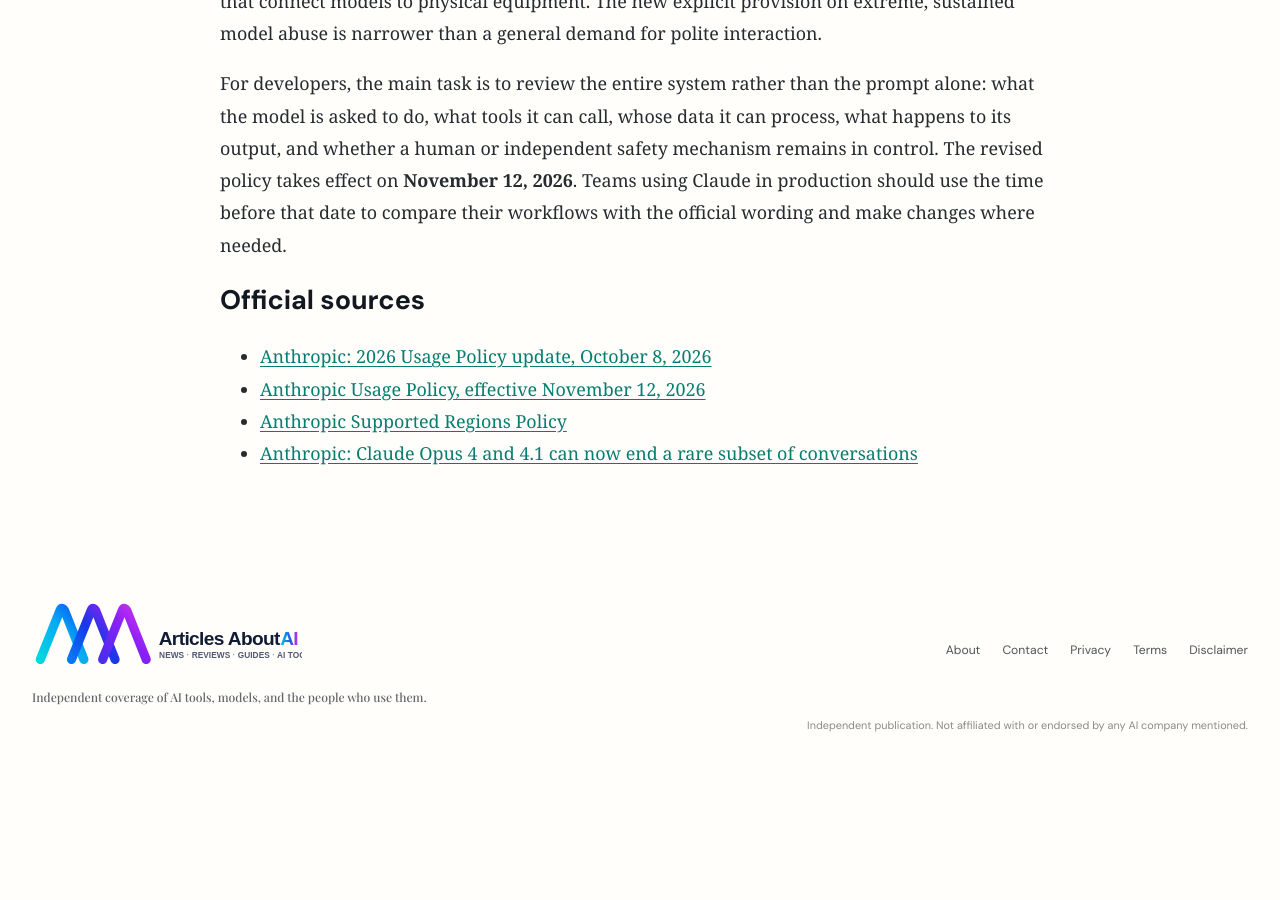
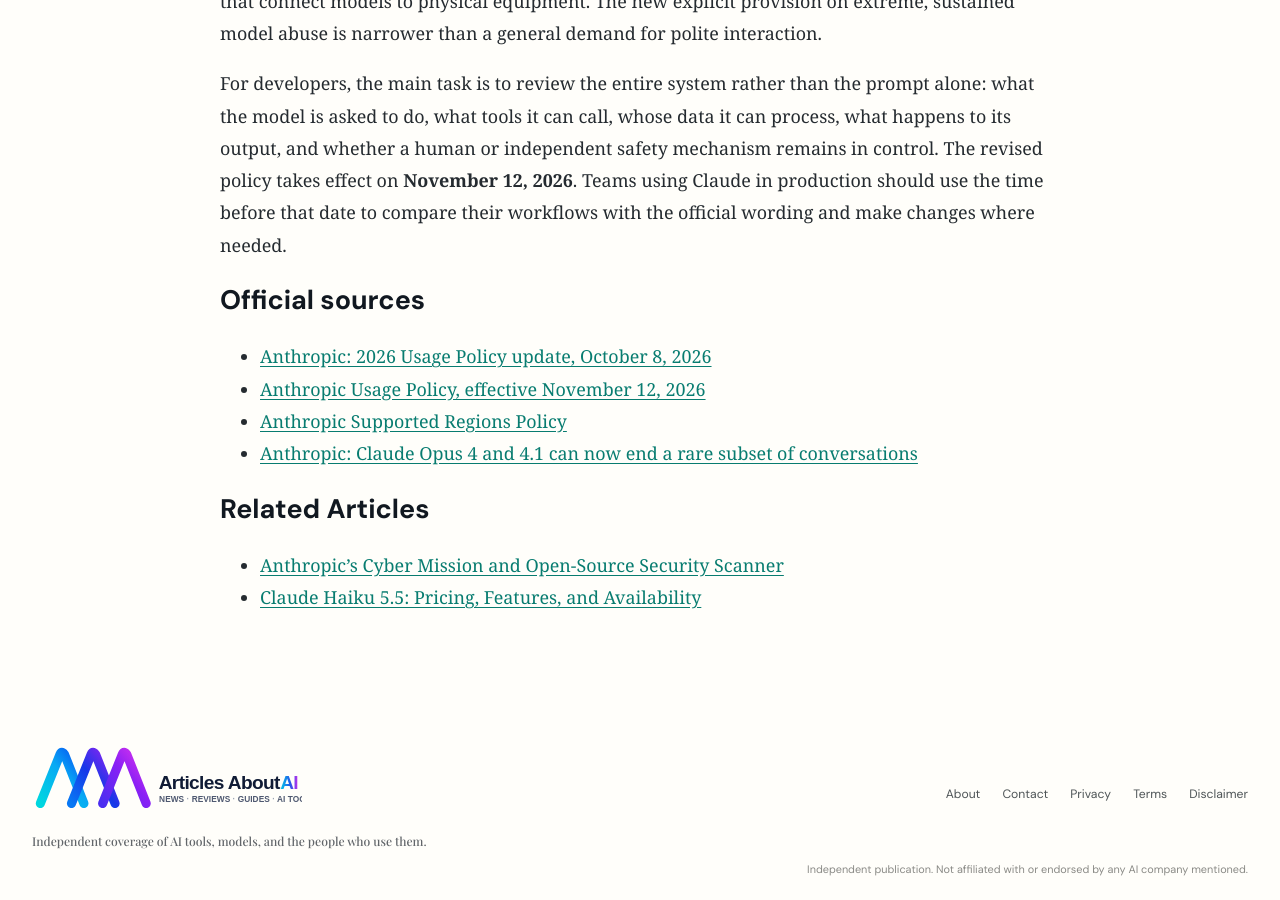
Before and after one commit to todaysnewsai/ChatGPTScope, a Jekyll site: the page built from _posts/2026-10-10-anthropic-usage-policy-update-november-2026.md, in a window 1280 px wide and 900 px high, scrolled down 12130 px. Built offline with Jekyll 4.4.1, drawn with Linux system fonts in a browser that asks for light colours; before the commit the page ends 12886 px from its top, so only the background shows below that.

Commit message:
Add relevant internal links to article

```diff
--- a/_posts/2026-10-10-anthropic-usage-policy-update-november-2026.md
+++ b/_posts/2026-10-10-anthropic-usage-policy-update-november-2026.md
@@ -162,3 +162,8 @@
 - [Anthropic Usage Policy, effective November 12, 2026](https://www.anthropic.com/legal/aup)
 - [Anthropic Supported Regions Policy](https://www.anthropic.com/supported-countries)
 - [Anthropic: Claude Opus 4 and 4.1 can now end a rare subset of conversations](https://www.anthropic.com/research/end-subset-conversations)
+
+## Related Articles
+
+- [Anthropic’s Cyber Mission and Open-Source Security Scanner](https://articlesaboutai.com/news/2026/10/09/anthropic-cyber-mission-oss-scanner/)
+- [Claude Haiku 5.5: Pricing, Features, and Availability](https://articlesaboutai.com/news/2026/10/10/claude-haiku-5-5-pricing-availability/)
```
